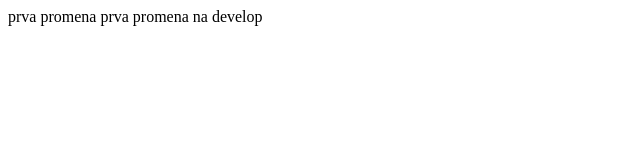
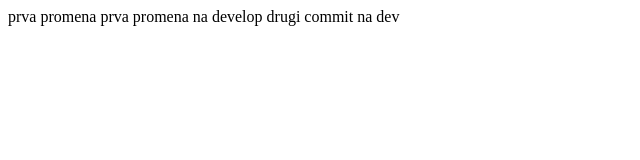
Before and after one commit to cerovacad/git-tut, a plain HTML site: page index.html in a window 1280 px wide. Shown: the whole page, without its empty margins (0-640 px from the left). Drawn offline with Linux system fonts and the light colour scheme.

Commit message:
drugi commit na dev

```diff
--- a/index.html
+++ b/index.html
@@ -9,5 +9,6 @@
 <body>
     prva promena
     prva promena na develop
+    drugi commit na dev
 </body>
 </html>
```
